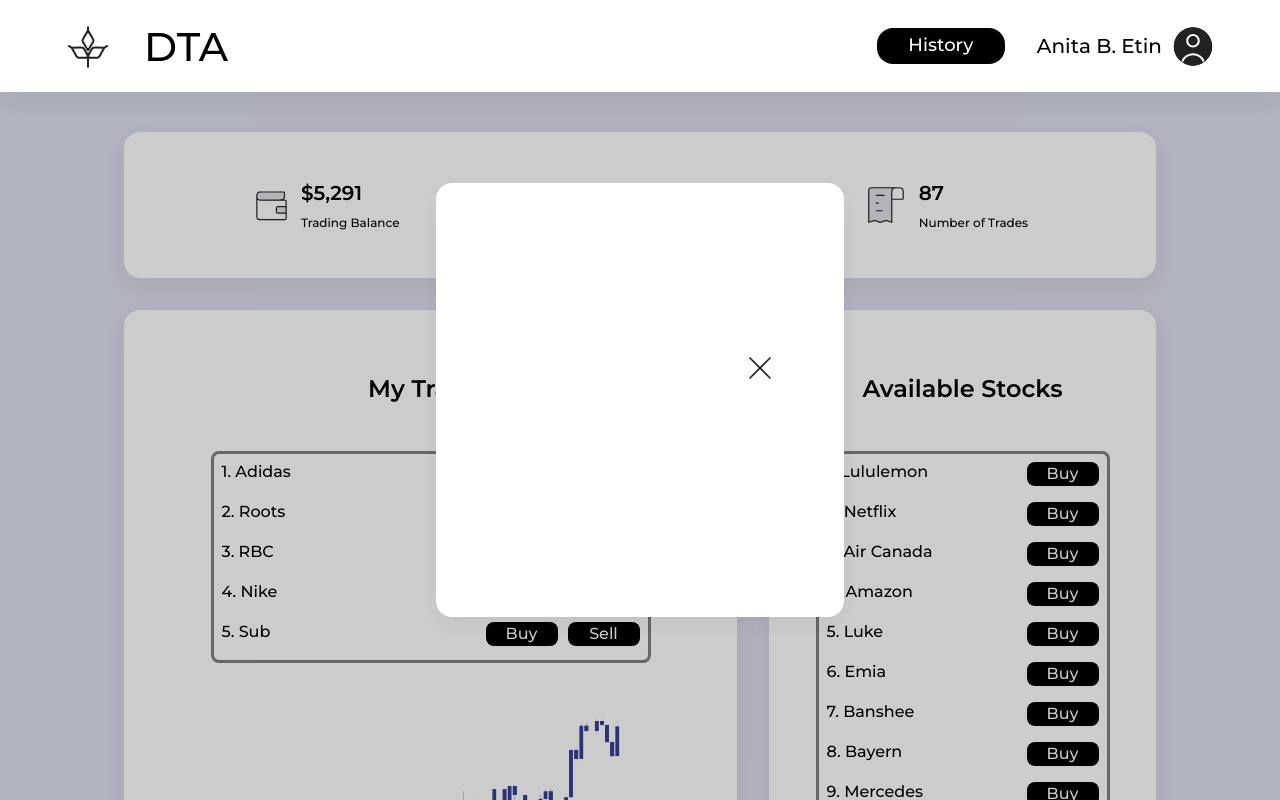
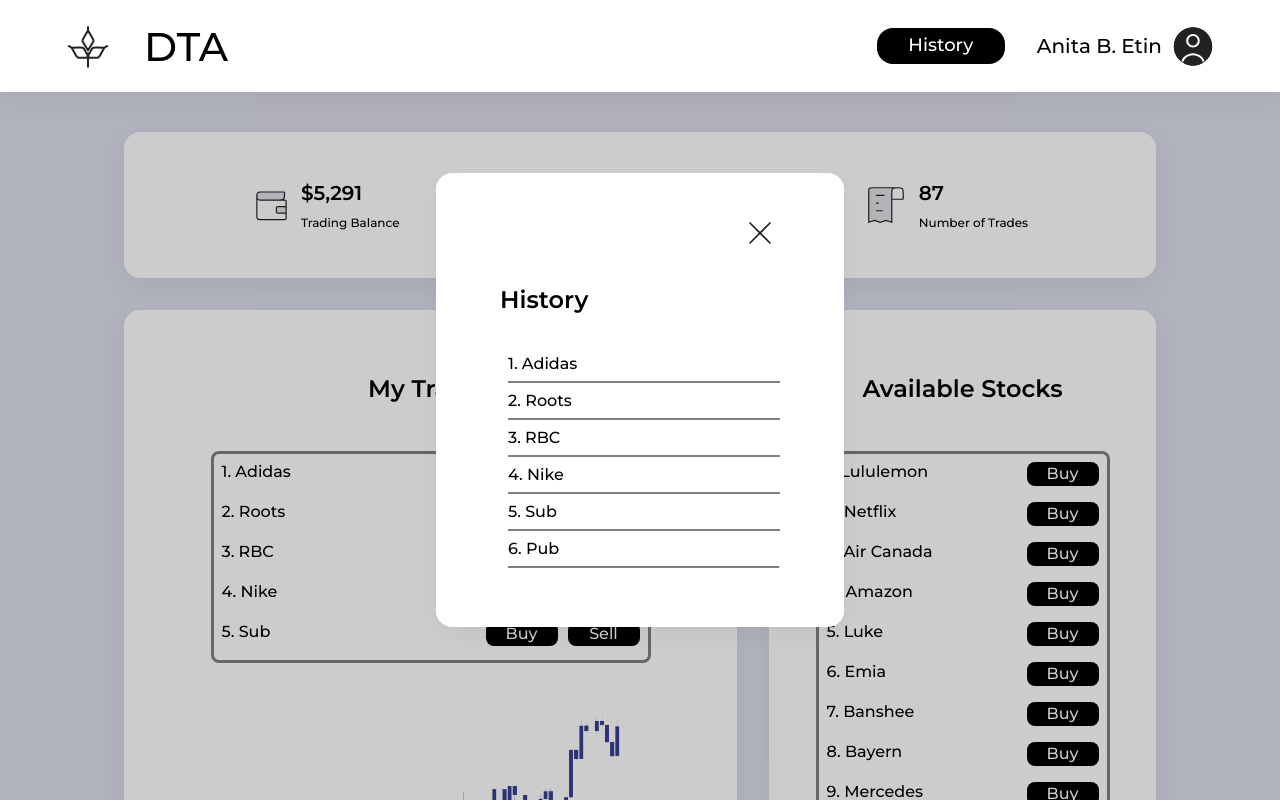
Before and after one commit to jakecomp/Day_Trading, a React (Create React App) app in the folder frontend/: page /home in a window 1280 px wide. Both pictures are taken after a click on the button "History". Shown: the top 800 px of the page. Built offline with nearby package versions, Linux system fonts and the light colour scheme.

Commit message:
Frontend: Create history list

```diff
--- a/frontend/src/components/popups/card.tsx
+++ b/frontend/src/components/popups/card.tsx
@@ -4,7 +4,7 @@
     width: 280px;
     height: 330px;
     background-color: #ffffff;
-    padding: 20px 64px 84px;
+    padding: 40px 64px 84px;
     margin-top: 64px;
     margin-bottom: 64px;
     box-shadow: 0 8px 24px 0 rgba(0, 0, 0, 0.05);
@@ -12,5 +12,5 @@
     display: flex;
     flex-direction: Column;
     gap: 32px;
-    justify-content: center;
+    justify-content: flex-start;
 `
--- a/frontend/src/components/popups/containers.tsx
+++ b/frontend/src/components/popups/containers.tsx
@@ -4,3 +4,25 @@
     display: flex;
     justify-content: flex-end;
 `
+
+export const HistoryPopupContainer = styled.div`
+    display: flex;
+    flex-direction: column;
+    gap: 16px;
+`
+
+export const HistoryContainer = styled.ul`
+    display: flex;
+    padding: 8px;
+    flex-direction: column;
+    gap: 8px;
+    overflow-y: scroll;
+    border-radius: 8px;
+`
+export const HistoryComponentContainer = styled.ul`
+    width: 328px;
+    display: flex;
+    padding-bottom: 8px;
+    padding-left: 0px;
+    border-bottom: 2px solid gray;
+`
--- a/frontend/src/pages/Home.tsx
+++ b/frontend/src/pages/Home.tsx
@@ -34,7 +34,12 @@
 import { BuyPopUp, HistoryPopUp, SellPopUp } from '../components/popups/homePopup'
 import { FieldForm, InputLabel, SignField } from '../components/sign_in/field'
 import { InputComponentContainer, InputContainer } from '../components/sign_in/containers'
-import { CloseContainer } from '../components/popups/containers'
+import {
+    CloseContainer,
+    HistoryComponentContainer,
+    HistoryContainer,
+    HistoryPopupContainer,
+} from '../components/popups/containers'
 import { useForm } from 'react-hook-form'
 
 export const Home = (props: any) => {
@@ -133,6 +138,32 @@
                 <SmallBlackButton onClick={() => handleSell(index, userTradesList)}>Sell</SmallBlackButton>
             </AddSellContainer>
         </TradesComponentContainer>
+    ))
+
+    const userHistoryList = [
+        'Adidas',
+        'Roots',
+        'RBC',
+        'Nike',
+        'Sub',
+        'Pub',
+        'Apple',
+        'Emia',
+        'Banshee',
+        'Bayern',
+        'Mercedes',
+        'Samsung',
+        'Freeport',
+        'Nord',
+    ]
+    const historyLength = userHistoryList.length
+    const historyLengthFlag = historyLength >= 10 ? '210px' : 'unset'
+    const listHistory = userHistoryList.map((value: any, index: number) => (
+        <HistoryComponentContainer key={value}>
+            <Header4>
+                {index + 1}.&nbsp;{userHistoryList[index]}
+            </Header4>
+        </HistoryComponentContainer>
     ))
 
     return (
@@ -275,6 +306,10 @@
                 <CloseContainer>
                     <img src={exit} style={{ width: '40px' }} onClick={() => setHistoryPopup(false)} />
                 </CloseContainer>
+                <HistoryPopupContainer>
+                    <Header3>History</Header3>
+                    <HistoryContainer style={{ height: historyLengthFlag }}>{listHistory}</HistoryContainer>
+                </HistoryPopupContainer>
             </HistoryPopUp>
         </div>
     )
```
